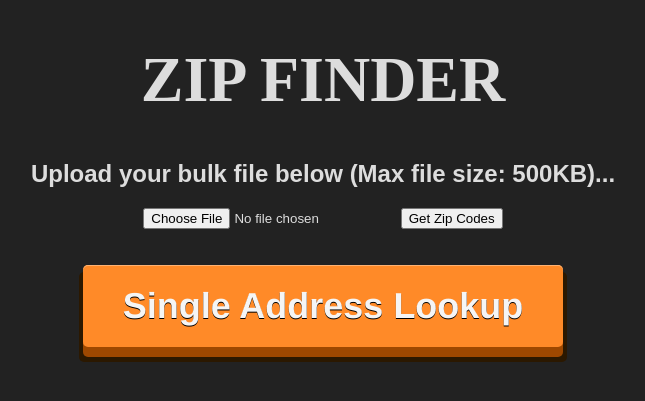
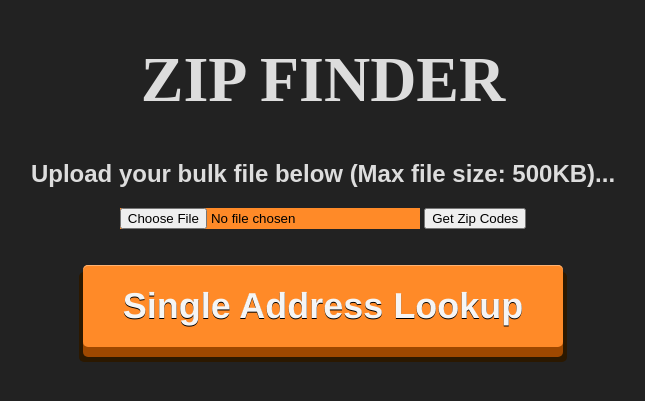
Before and after one commit to jsattari/zipfinder, a Flask app: page /bulk in a window 1280 px wide. Shown: the top 401 px of the page, without its empty margins (317-962 px from the left). Run offline with Flask 2, Linux system fonts and the light colour scheme; parts of the project's set-up code (start-up, migrations or seed data) failed here and were passed over; some web fonts are replaced.

Commit message:
changed input area background colors

```diff
--- a/static/styles.css
+++ b/static/styles.css
@@ -14,6 +14,16 @@ h1 {
 
 input[type=text], label {
   margin-bottom: 8px;
+  width: 300px;
+  height: 30px;
+  background-color: #ff8a28;
+  color: black;
+}
+
+input[type=file], label {
+  width: 300px;
+  background-color: #ff8a28;
+  color: black;
 }
 
 .button{
```
